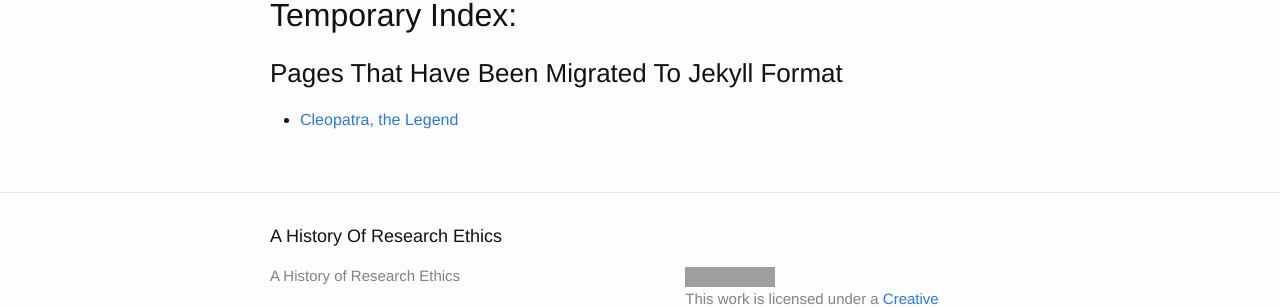
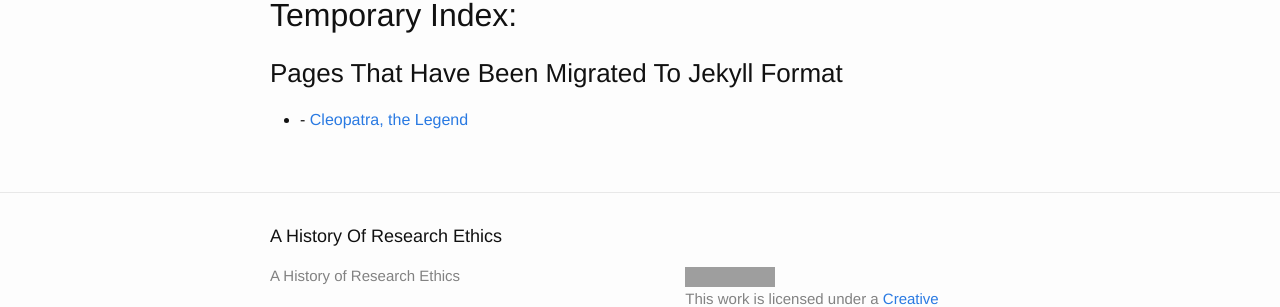
Before and after one commit to KairoiAI/An_Incomplete_History_of_Research_Ethics, a Jekyll site: the page built from migration.md, in a window 1280 px wide. Shown: the part 168-475 px from the top of the page. Built offline with Jekyll 4.4.1, drawn with Linux system fonts in a browser that asks for light colours; grey boxes are pictures that could not be loaded.

Commit message:
arrrgghhh

```diff
--- a/migration.md
+++ b/migration.md
@@ -17,7 +17,7 @@ date: 2021-01-12 10:47
 
   {% if page.layout == "story" %}
 
-  <li><a class="page-link" href="{{ page.url }}">{{ page.title }}</a></li>
+  <li>- <a class="page-link" href="{{ page.url }}">{{ page.title }}</a></li>
   {% endif %}
 
   {% endfor %}
```
